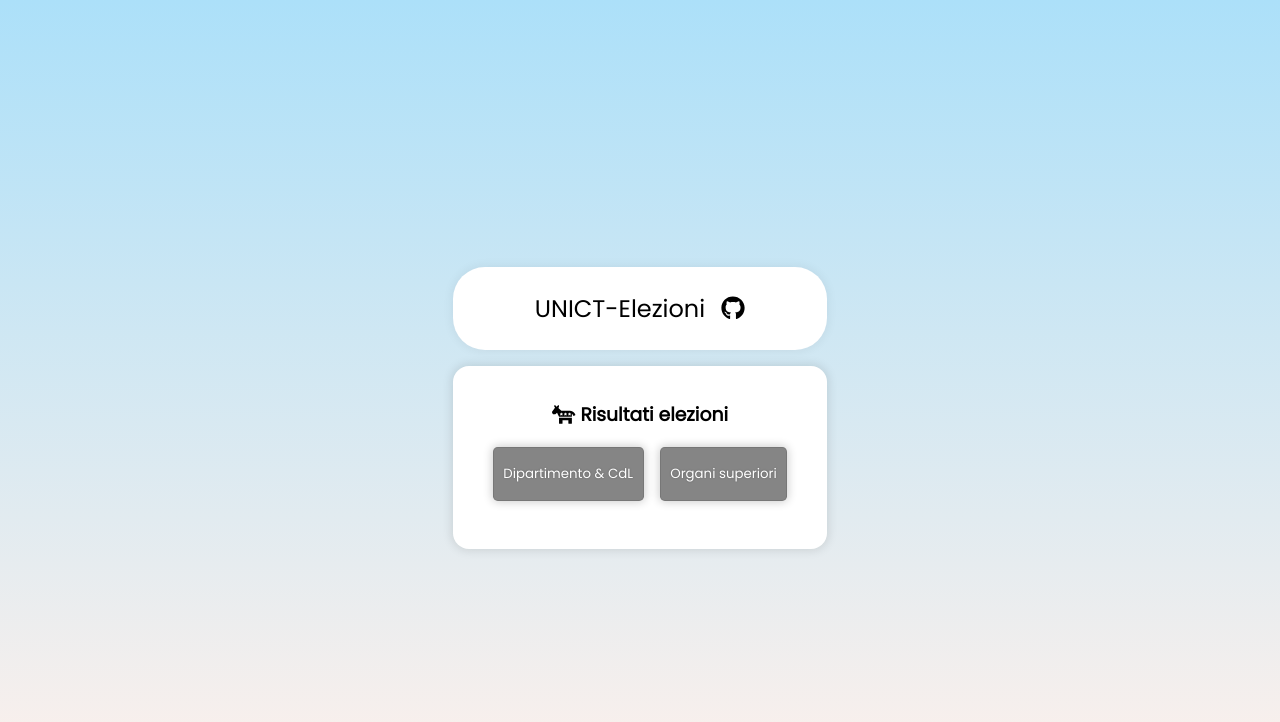
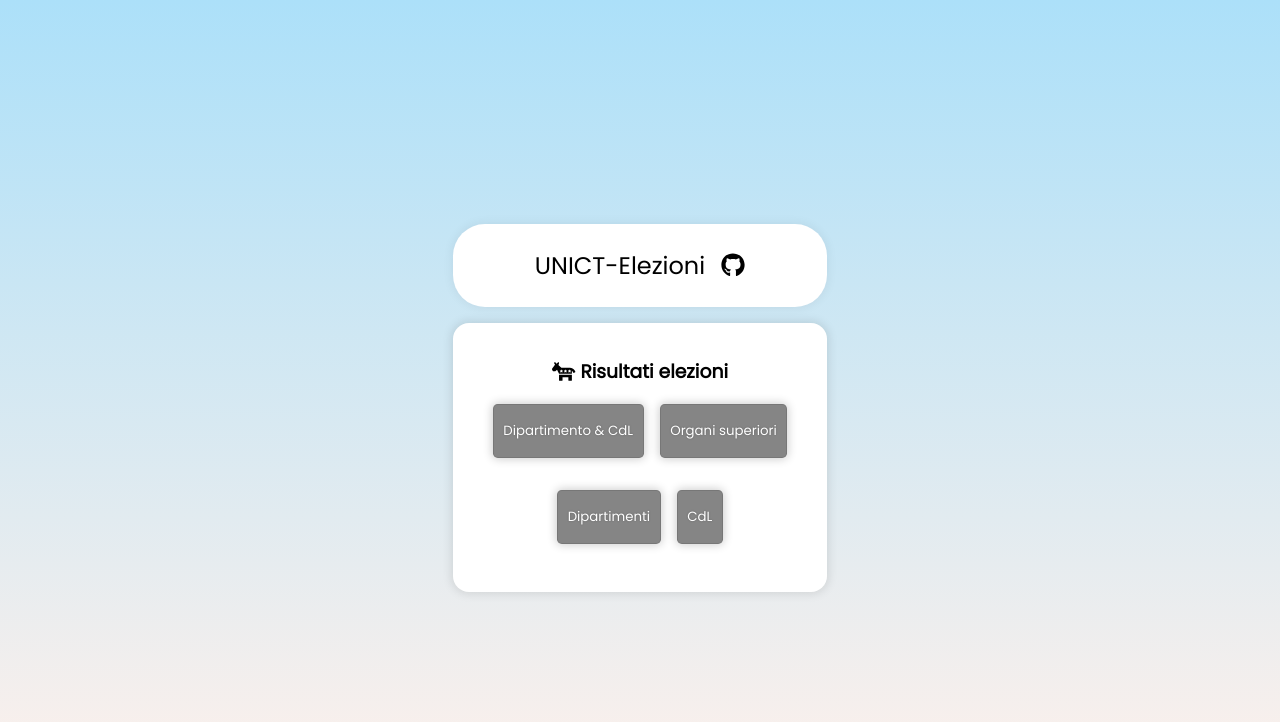
Before and after one commit to UNICT-DMI/UNICT-Elezioni, a React (Create React App) app: page / in a window 1280 px wide. Both pictures are taken after a click on the button "Dipartimento & CdL". Shown: the top 722 px of the page. Built offline with nearby package versions, Linux system fonts and the light colour scheme.

Commit message:
feat(tab) added tab switch script

```diff
--- a/src/app/container/Container.tsx
+++ b/src/app/container/Container.tsx
@@ -3,16 +3,67 @@ import './Container.scss';
 import { faDemocrat } from '@fortawesome/free-solid-svg-icons'
 import { FontAwesomeIcon } from "@fortawesome/react-fontawesome";
 
-const Container: FunctionComponent = () => {
-  return (
-    <div className="container-body">
-      <h3><FontAwesomeIcon icon={faDemocrat} /> Risultati elezioni </h3>
+interface Input {
+  selected?: string;
+}
+
+class Container extends React.Component<{}, Input> {
+  constructor(props: any) {
+    super(props);
+    this.state = { selected: undefined };
+    this.Buttons = this.Buttons.bind(this);
+    this.Data = this.Data.bind(this);
+    this.Dipartimento = this.Dipartimento.bind(this);
+    this.Organi = this.Organi.bind(this);
+  }
+
+  public Buttons() {
+    return (
       <ul>
-        <li><button className="btn-grad">Dipartimento & CdL</button></li>
-        <li><button>Organi superiori</button></li>
+        <li><button onClick={() => {
+          this.setState({ selected: 'dipartimenti' });
+        }}> Dipartimento & CdL</button></li>
+        <li><button onClick={() => {
+          this.setState({ selected: 'organi' });
+          console.log(this.state);
+        }}>Organi superiori</button></li>
+      </ul >);
+
+  }
+
+  public Data() {
+    switch (this.state.selected) {
+      case 'dipartimenti':
+        return <this.Dipartimento />;
+      case 'organi':
+        return <this.Organi />;
+      default:
+        return null;
+    }
+  }
+
+  public Dipartimento() {
+    return (
+      <ul>
+        <li><button>Dipartimenti</button></li>
+        <li><button>CdL</button></li>
       </ul>
-    </div>
-  );
+    );
+  }
+
+  public Organi() {
+    return (<h3>Organi</h3>);
+  }
+
+  public render() {
+    return (
+      <div className="container-body">
+        <h3><FontAwesomeIcon icon={faDemocrat} /> Risultati elezioni </h3>
+        <this.Buttons />
+        <this.Data />
+      </div >
+    );
+  }
 }
 
 export default Container;
--- a/src/app/navbar/Navbar.tsx
+++ b/src/app/navbar/Navbar.tsx
@@ -7,7 +7,7 @@ const Navbar: FunctionComponent = () => {
   return (
       <nav className="navbar">
         <div className="navbar-brand">
-          <a className="navbar-el" href="#" id="navbar-brand">UNICT-Elezioni</a>
+          <a className="navbar-el" href="https://github.com/UNICT-DMI/UNICT-Elezioni" id="navbar-brand">UNICT-Elezioni</a>
           <FontAwesomeIcon icon={faGithub} className="navbar-el" />
         </div>
       </nav>
```
